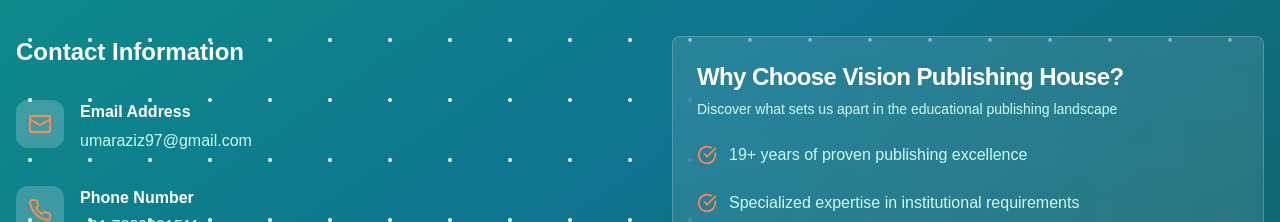
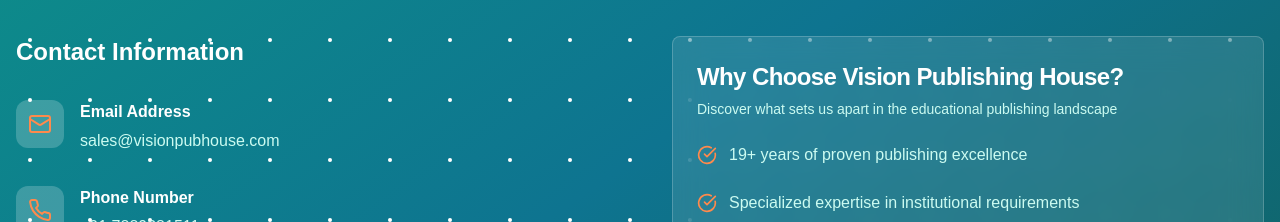
Before and after one commit to basitqayoom/vision-pub-house, a Next.js app: page / in a window 1280 px wide. Shown: the part 3440-3662 px from the top of the page. Built offline with nearby package versions, Linux system fonts and the light colour scheme.

Commit message:
feat: update email contact information to reflect new sales address

```diff
--- a/app/layout.tsx
+++ b/app/layout.tsx
@@ -4,7 +4,7 @@ import { Analytics } from "@vercel/analytics/next"
 
 export const metadata: Metadata = {
   title: 'Vision Publishing House - Professional Book Publishing Services',
-  description: 'Vision Publishing House offers comprehensive book publishing services including manuscript editing, design, printing, and distribution. Contact us at +91-7889381511 or umaraziz97@gmail.com for educational publishing needs.',
+  description: 'Vision Publishing House offers comprehensive book publishing services including manuscript editing, design, printing, and distribution. Contact us at +91-7889381511 or sales@visionpubhouse.com for educational publishing needs.',
   keywords: 'vision publishing house, book publishing, manuscript editing, book design, publishing services, self publishing, book printing, author services, literary services',
   authors: [{ name: 'Vision Publishing House' }],
   creator: 'Vision Publishing House',
@@ -80,7 +80,7 @@ export default function RootLayout({
               "contactPoint": {
                 "@type": "ContactPoint",
                 "telephone": "+91-7889381511",
-                "email": "umaraziz97@gmail.com",
+                "email": "sales@visionpubhouse.com",
                 "contactType": "customer service",
                 "availableLanguage": ["English"],
                 "areaServed": "Worldwide"
@@ -139,7 +139,7 @@ export default function RootLayout({
               "name": "Vision Publishing House",
               "image": "https://www.visionpubhouse.com/logo.png",
               "telephone": "+91-7889381511",
-              "email": "umaraziz97@gmail.com",
+              "email": "sales@visionpubhouse.com",
               "url": "https://www.visionpubhouse.com",
               "address": {
                 "@type": "PostalAddress",
--- a/app/page.tsx
+++ b/app/page.tsx
@@ -682,8 +682,8 @@ export default function VisionPublishingHouse() {
                     {
                       icon: Mail,
                       title: "Email Address",
-                      content: "umaraziz97@gmail.com",
-                      link: "mailto:umaraziz97@gmail.com",
+                      content: "sales@visionpubhouse.com",
+                      link: "mailto:sales@visionpubhouse.com",
                     },
                     {
                       icon: Phone,
@@ -757,7 +757,7 @@ export default function VisionPublishingHouse() {
                       <div className="flex flex-col sm:flex-row gap-4">
                         <Button
                           className="flex-1 bg-coral-500 hover:bg-coral-600 text-white py-3 rounded-full font-semibold group"
-                          onClick={() => window.location.href = 'mailto:umaraziz97@gmail.com'}
+                          onClick={() => window.location.href = 'mailto:sales@visionpubhouse.com'}
                         >
                           <Mail className="w-4 h-4 mr-2" />
                           Send Email
```
